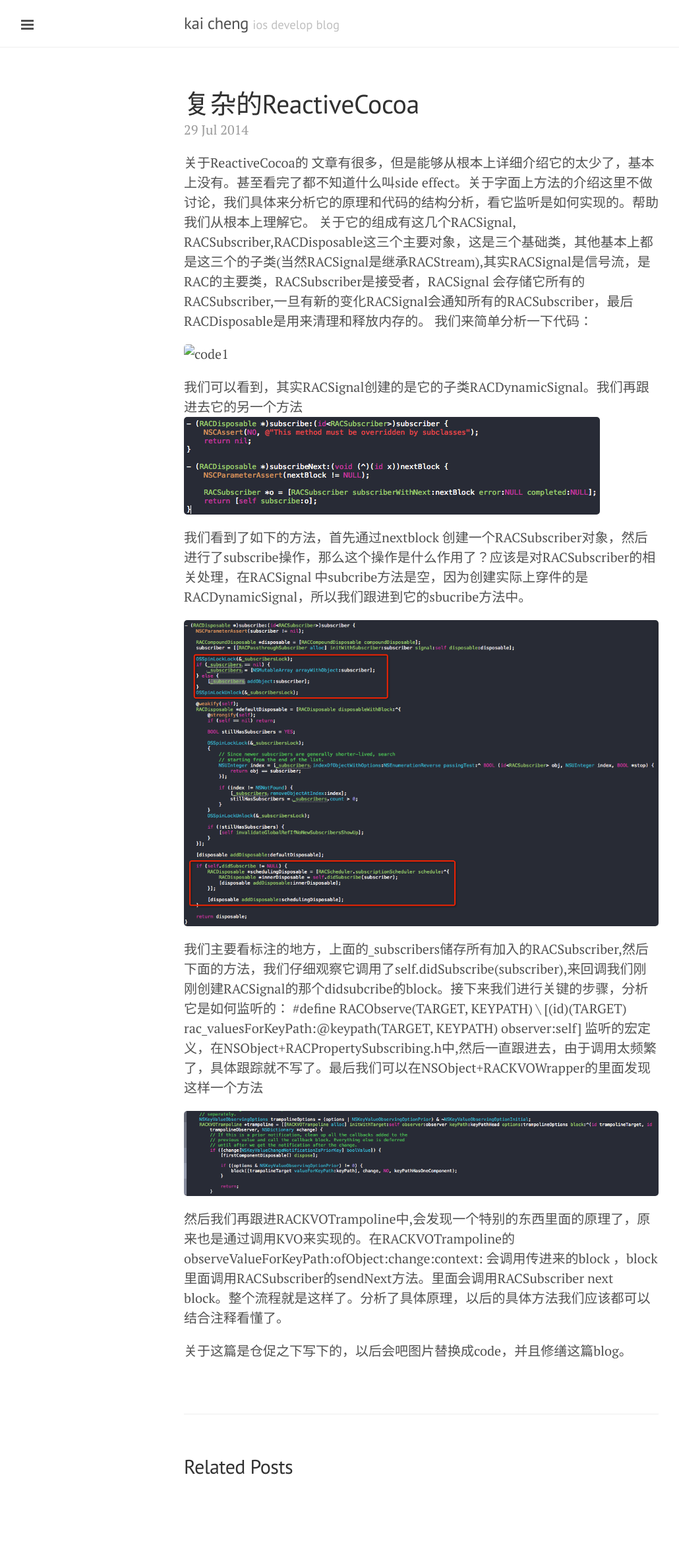
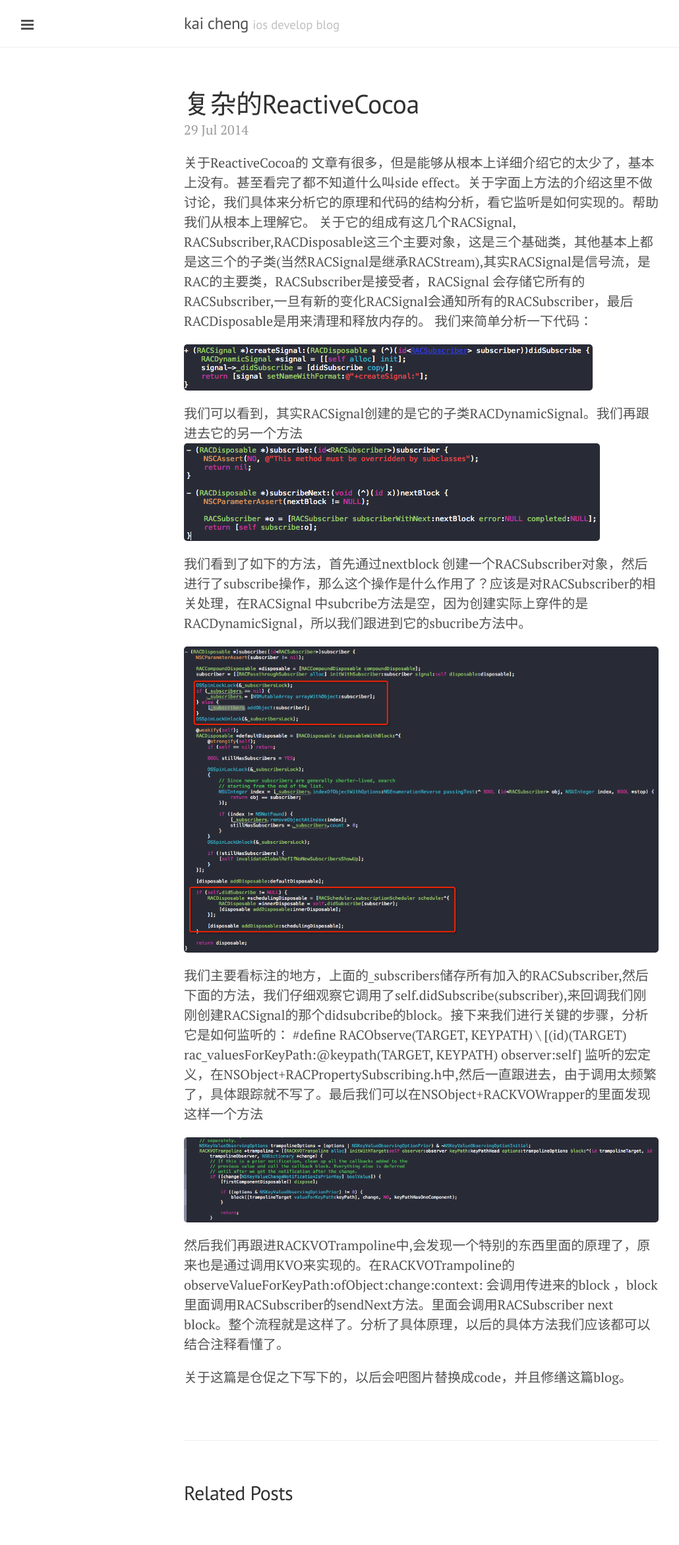
Before and after one commit to kaich/kaich.github.io, a Jekyll site: the page built from _posts/2014-07-29-introducing-reactivecocoa.md, in a window 1280 px wide. Shown: the whole page at 66% size, without its empty margins (1-1031 px from the left). Built offline with Jekyll 4.4.1, drawn with Linux system fonts in a browser that asks for light colours; Markdown is read by kramdown in place of the engine named in the settings; before the commit the page ends 2302 px from its top, so only the background shows below that.

Commit message:
commit blog href link error

```diff
--- a/_posts/2014-07-29-introducing-reactivecocoa.md
+++ b/_posts/2014-07-29-introducing-reactivecocoa.md
@@ -9,7 +9,7 @@
 会存储它所有的RACSubscriber,一旦有新的变化RACSignal会通知所有的RACSubscriber，最后RACDisposable是用来清理和释放内存的。
   我们来简单分析一下代码：
 
-  ![code1](./assets/2014-07-29-01.png)
+  ![code1]({{site.baseurl}}/assets/2014-07-29-01.png)
 
 我们可以看到，其实RACSignal创建的是它的子类RACDynamicSignal。我们再跟进去它的另一个方法
 ![code1]({{site.baseurl}}/assets/2014-07-29-02.png)
```
